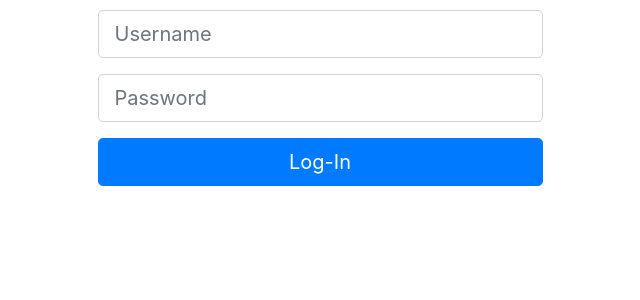
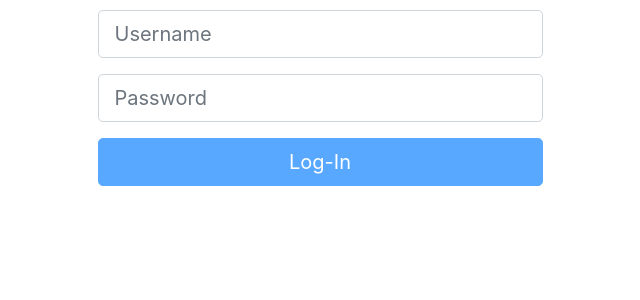
Before and after one commit to keceumut/React-Js-Internship, a React (Create React App) app in the folder task-2/: page / in a window 1280 px wide. Shown: the top 300 px of the page, without its empty margins (320-960 px from the left). Built offline with nearby package versions, Linux system fonts and the light colour scheme.

Commit message:
Get Input Values with Hooks
Check InputGroups and disable Login button

```diff
--- a/task-2/src/components/InputField.js
+++ b/task-2/src/components/InputField.js
@@ -1,21 +1,33 @@
+import { useState } from 'react'
 import { InputGroup,FormControl,Button,Container,Row ,Col} from 'react-bootstrap'
 export default function InputFields(){
+
+    const [username,setUsername] = useState(null);
+    const [password,setPassword] = useState(null);
+
+    function checkFields(){
+        if(username == null || password==null) return true;
+        else return false;
+    }
+
     return(
         <Container fluid='lg'>
             <Row className='justify-content-center'>
                 <Col md='5' >
                     <InputGroup className='mb-3' size='lg'>
-                        <FormControl placeholder ='Username' ></FormControl>
+                        <FormControl placeholder ='Username' onChange={e=>setUsername(e.target.value)}></FormControl>
                     </InputGroup>
 
                     <InputGroup className='mb-3' size='lg'>
-                        <FormControl placeholder='Password'></FormControl>
+                        <FormControl placeholder='Password' onChange={e=>setPassword(e.target.value)}></FormControl>
                     </InputGroup>
                     <Button
                         variant='primary'
                         className='lg-button'
                         size='lg'
+                        disabled ={checkFields()}
                         block
+                        onClick={()=>console.log(username,password)}
                     >Log-In
                     </Button>
                 </Col>
```
